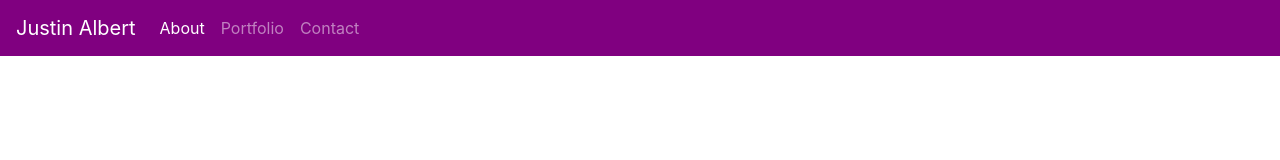
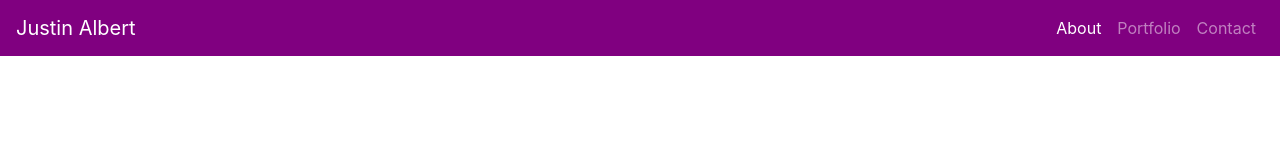
Before and after one commit to jalbert12485/homework-2, a plain HTML site: page index.html in a window 1280 px wide. Drawn offline with nearby package versions, Linux system fonts and the light colour scheme.

Commit message:
made navbar functional and changed its display

```diff
--- a/index.html
+++ b/index.html
@@ -4,24 +4,40 @@
     <meta charset="UTF-8">
     <meta name="viewport" content="width=device-width, initial-scale=1.0">
     <link rel="stylesheet" href="https://maxcdn.bootstrapcdn.com/bootstrap/4.0.0/css/bootstrap.min.css">
+    <script src="https://code.jquery.com/jquery-3.2.1.slim.min.js" integrity="sha384-KJ3o2DKtIkvYIK3UENzmM7KCkRr/rE9/Qpg6aAZGJwFDMVNA/GpGFF93hXpG5KkN" crossorigin="anonymous"></script>
+<script src="https://cdnjs.cloudflare.com/ajax/libs/popper.js/1.12.9/umd/popper.min.js" integrity="sha384-ApNbgh9B+Y1QKtv3Rn7W3mgPxhU9K/ScQsAP7hUibX39j7fakFPskvXusvfa0b4Q" crossorigin="anonymous"></script>
+<script src="https://maxcdn.bootstrapcdn.com/bootstrap/4.0.0/js/bootstrap.min.js" integrity="sha384-JZR6Spejh4U02d8jOt6vLEHfe/JQGiRRSQQxSfFWpi1MquVdAyjUar5+76PVCmYl" crossorigin="anonymous"></script>
     <link rel="stylesheet" href="style.css">
     <title>Document</title>
 </head>
 <body>
 
     <nav class="navbar navbar-expand-lg navbar-dark" style="background-color: purple;">
-        <a class="navbar-brand" href="index.html">Justin Albert</a>
-        <button class="navbar-toggler" type="button" data-toggle="collapse" data-target="#navbarNavAltMarkup" aria-controls="navbarNavAltMarkup" aria-expanded="false" aria-label="Toggle navigation">
+
+
+        <a class="navbar-brand" href="#">Justin Albert</a>
+        <button class="navbar-toggler" type="button" data-toggle="collapse" data-target="#navbarNav" aria-controls="navbarNav" aria-expanded="false" aria-label="Toggle navigation">
           <span class="navbar-toggler-icon"></span>
         </button>
-        <div class="collapse navbar-collapse" id="navbarNavAltMarkup">
-          <div class="navbar-nav">
-            <a class="nav-item nav-link active" href="index.html">About <span class="sr-only">(current)</span></a>
-            <a class="nav-item nav-link" href="portfolio.html">Portfolio</a>
-            <a class="nav-item nav-link" href="contact.html">Contact</a>
+
+
+
+        <div class="collapse navbar-collapse mr-0" id="navbarNav">
+            <ul class="navbar-nav ml-auto ">
+              <li class="nav-item active">
+                <a class="nav-link" href="index.html">About <span class="sr-only">(current)</span></a>
+              </li>
+              <li class="nav-item">
+                <a class="nav-link" href="portfolio.html">Portfolio</a>
+              </li>
+              <li class="nav-item">
+                <a class="nav-link" href="contact.html">Contact</a>
+              </li>
+            </ul>
           </div>
-        </div>
+
       </nav>
+
 
 </body>
 </html>
```
